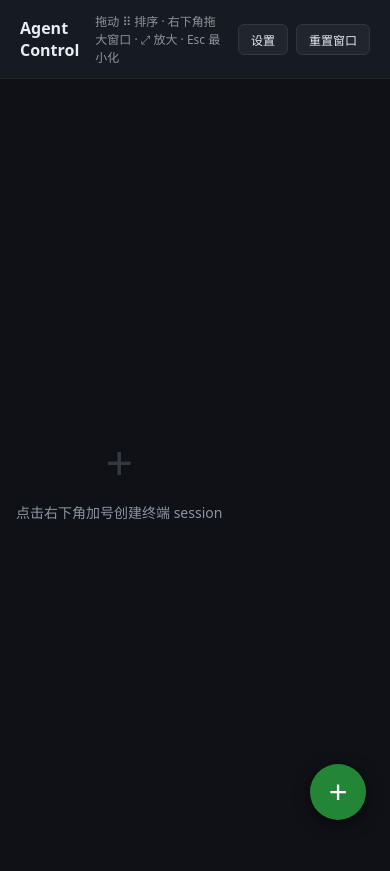
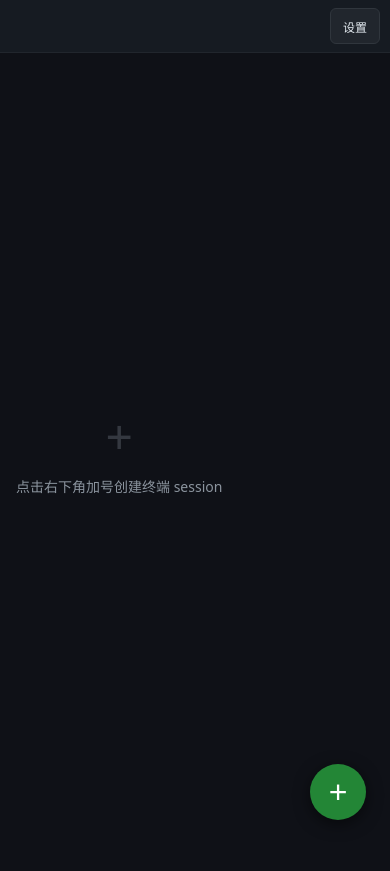
Before and after one commit to yuzho-amd/tmux_ctl, a Python web app: template templates/index.html in a window 390 px wide. After the commit the page ends 820 px from the top, so only its background shows below. Run offline with Jinja, Linux system fonts and the light colour scheme; the template is opened without the code that fills it, so the values that code supplies are empty.

Commit message:
Fix mobile header layout so action buttons stay visible
Prevent horizontal overflow on narrow screens, use a grid header, and hide the title on mobile so Settings remains fully visible.

Co-authored-by: Cursor <cursoragent@cursor.com>

```diff
--- a/templates/index.html
+++ b/templates/index.html
@@ -50,16 +50,18 @@
       background: #0f1117;
       color: #e6edf3;
       min-height: 100vh;
+      min-width: 0;
     }
 
     header {
       display: flex;
       align-items: center;
       justify-content: space-between;
-      gap: 16px;
+      gap: 12px;
       padding: 12px 20px;
       border-bottom: 1px solid #21262d;
       background: #161b22;
+      min-width: 0;
     }
 
     .header-main {
@@ -67,14 +69,15 @@
       align-items: center;
       gap: 16px;
       min-width: 0;
-      flex: 1;
+      flex: 1 1 0;
+      overflow: hidden;
     }
 
     .header-actions {
       display: flex;
       align-items: center;
       gap: 8px;
-      flex-shrink: 0;
+      flex: 0 0 auto;
     }
 
     .header-btn {
@@ -86,6 +89,7 @@
       cursor: pointer;
       font-size: 12px;
       white-space: nowrap;
+      flex-shrink: 0;
     }
 
     .header-btn:hover { background: #30363d; }
@@ -98,11 +102,19 @@
     header h1 {
       font-size: 16px;
       font-weight: 600;
+      min-width: 0;
+      overflow: hidden;
+      text-overflow: ellipsis;
+      white-space: nowrap;
     }
 
     .hint {
       font-size: 12px;
       color: #8b949e;
+      min-width: 0;
+      overflow: hidden;
+      text-overflow: ellipsis;
+      white-space: nowrap;
     }
 
     #grid {
@@ -822,17 +834,80 @@
     @media (max-width: 768px) {
       .mobile-only { display: inline-flex; }
 
+      html, body {
+        overflow-x: hidden;
+        max-width: 100%;
+      }
+
+      header {
+        width: 100%;
+        max-width: 100vw;
+        box-sizing: border-box;
+        padding: 8px 10px;
+        padding-top: max(8px, env(safe-area-inset-top));
+        gap: 8px;
+        display: grid;
+        grid-template-columns: minmax(0, 1fr) auto;
+        align-items: center;
+      }
+
+      .header-main {
+        gap: 0;
+        min-width: 0;
+        overflow: hidden;
+      }
+
+      header h1 {
+        font-size: 12px;
+        max-width: 100%;
+      }
+
+      .hint,
+      #resetLayoutBtn,
+      .header-main {
+        display: none !important;
+      }
+
+      header {
+        grid-template-columns: 1fr;
+        justify-items: end;
+      }
+
+      .header-actions {
+        gap: 6px;
+        justify-self: end;
+      }
+
+      .header-btn {
+        padding: 8px 12px;
+        font-size: 12px;
+        min-height: 36px;
+      }
+
+      #grid {
+        width: 100%;
+        max-width: 100vw;
+        box-sizing: border-box;
+        overflow-x: hidden;
+      }
+
+      #grid .cell {
+        width: 100% !important;
+        max-width: 100%;
+        box-sizing: border-box;
+      }
+
       body.mobile {
         overflow: hidden;
       }
 
       body.mobile header {
-        padding: 10px 12px;
-        padding-top: max(10px, env(safe-area-inset-top));
+        padding: 8px 10px;
+        padding-top: max(8px, env(safe-area-inset-top));
       }
 
       body.mobile header h1 {
-        font-size: 14px;
+        font-size: 12px;
       }
 
       body.mobile .hint,
```
